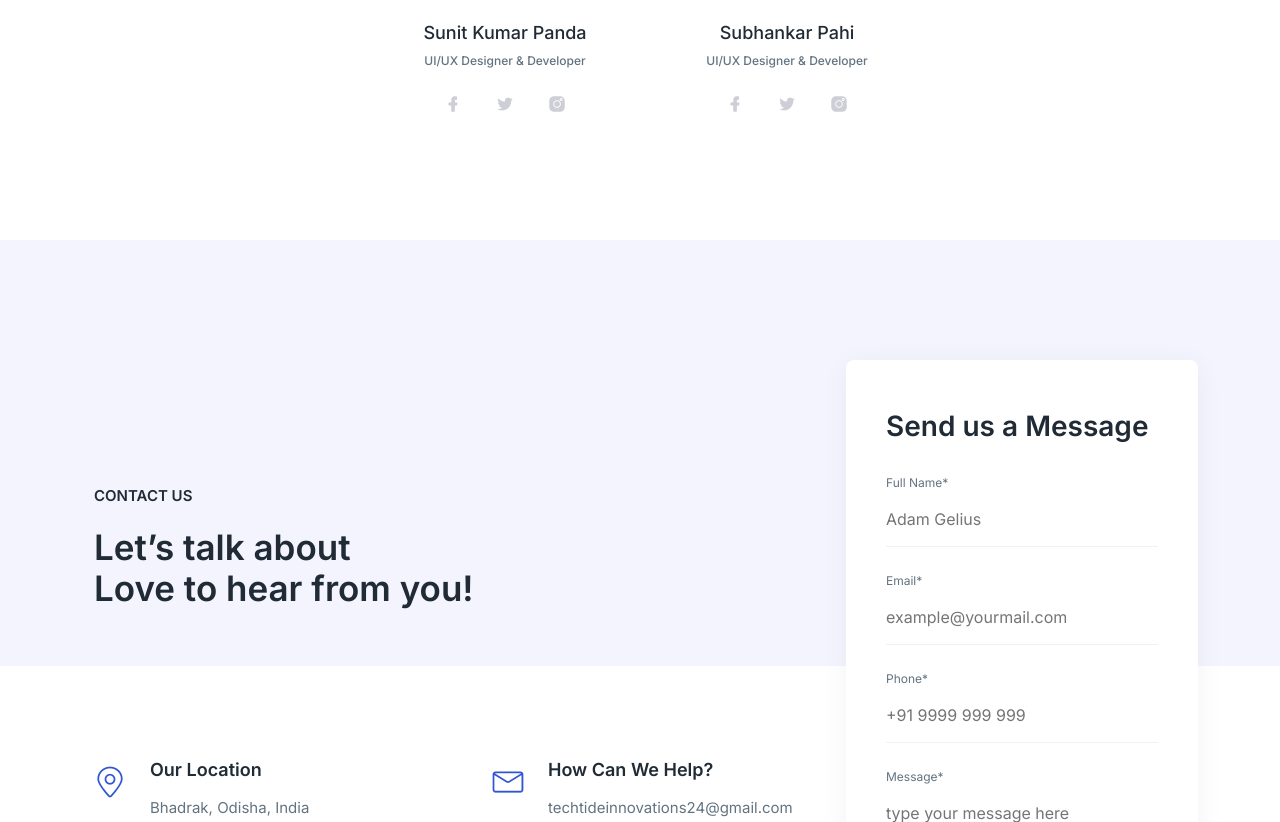
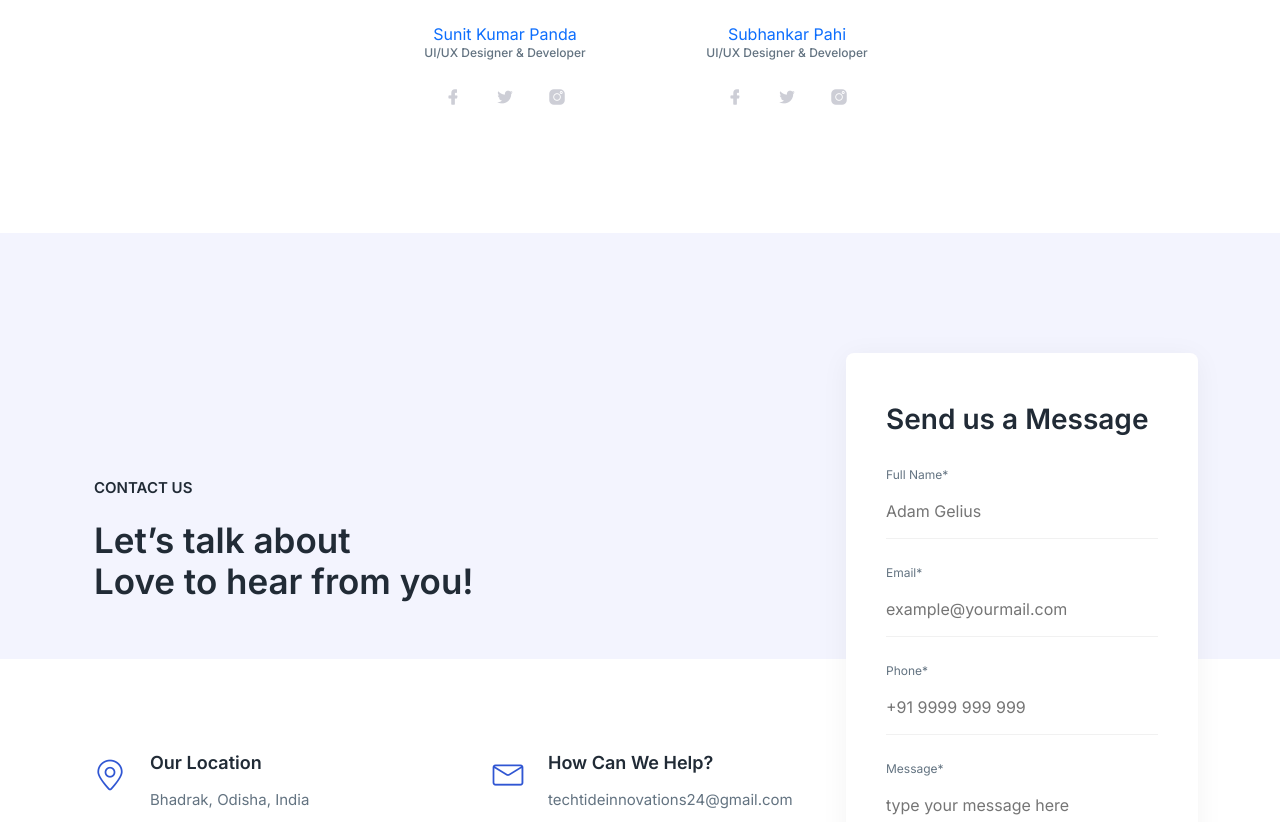
Before and after one commit to sunitkumarpanda/TechTideInnovations, a plain HTML site: page index.html in a window 1280 px wide. Shown: the part 5505-6327 px from the top of the page. Drawn offline with Linux system fonts and the light colour scheme.

Commit message:
Update index.html

```diff
--- a/index.html
+++ b/index.html
@@ -787,7 +787,7 @@
                 />
               </div>
               <div class="ud-team-info">
-                <h5>Sunit Kumar Panda</h5>
+                <a href="https://sunitpanda.vercel.app/">Sunit Kumar Panda</a>
                 <h6>UI/UX Designer & Developer</h6>
               </div>
               <ul class="ud-team-socials">
@@ -828,7 +828,7 @@
                 />
               </div>
               <div class="ud-team-info">
-                <h5>Subhankar Pahi</h5>
+                <a href="https://subhankarpahi.vercel.app/">Subhankar Pahi</a>
                 <h6>UI/UX Designer & Developer</h6>
               </div>
               <ul class="ud-team-socials">
```
